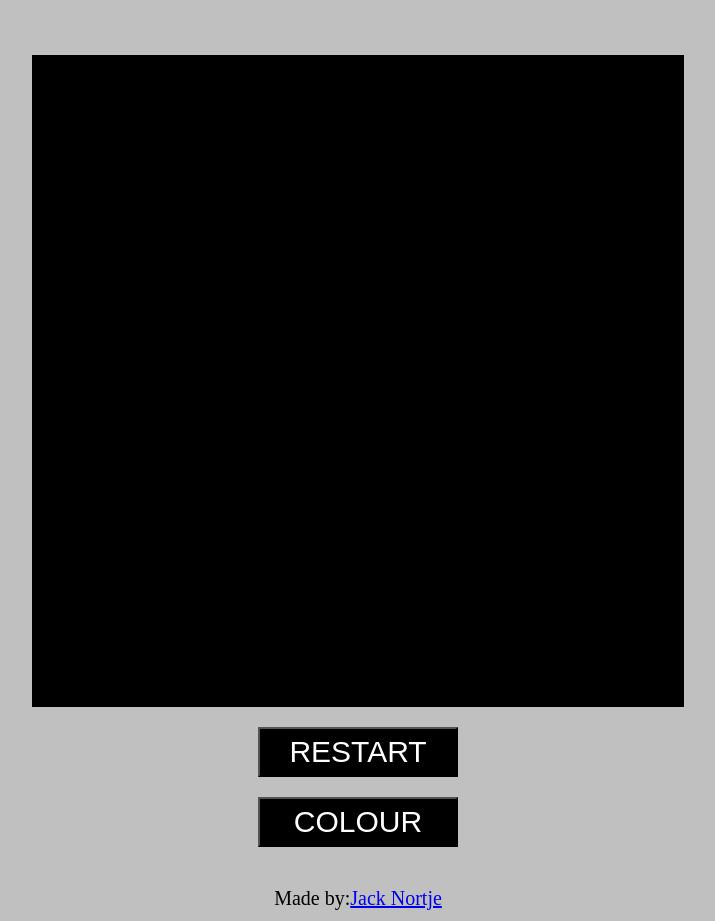
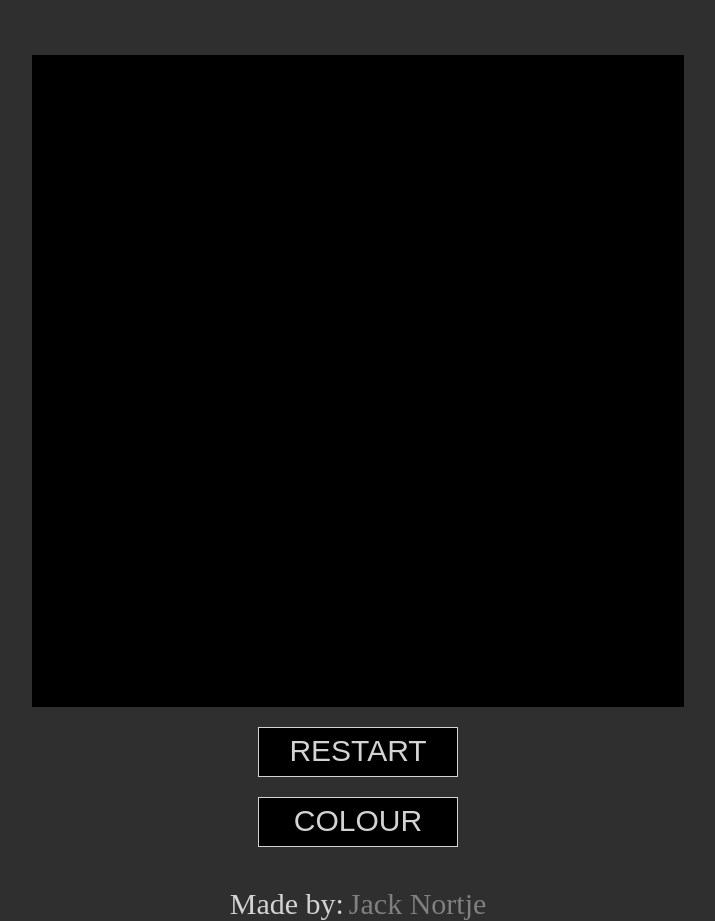
Before and after one commit to JackNortje/block-game, a plain HTML site: page index.html in a window 1280 px wide. Shown: the part 113-1034 px from the top of the page, without its empty margins (282-997 px from the left). Drawn offline with Linux system fonts and the light colour scheme.

Commit message:
End all be all

```diff
--- a/style.css
+++ b/style.css
@@ -1,7 +1,7 @@
 body {
     margin: 0;
     height: 100vh;
-    background-color: silver;
+    background-color: rgb(47, 47, 47);
 
 }
 h1 {
@@ -9,6 +9,7 @@ h1 {
     justify-content: center;
     font-size: 50px;
     margin-top: 40px;
+    color: lightgray;
 }
 #div-container {
     height: 650px;
@@ -17,7 +18,7 @@ h1 {
     grid-template-columns: repeat(16, auto);
     margin: auto;
     margin-top: 70px;
-    border: 5px solid black;
+    border: 5px solid lightgray;
 
 
 }
@@ -35,18 +36,28 @@ button {
     font-size: 30px;
     padding: 6px;
     background-color: black;
-    color: white;
+    color: lightgray;
+    border: 1px solid lightgray;
 
 }
 button:hover {
-    background-color: greenyellow;
+    background-color: lightgray;
     color: black;
     cursor: pointer;
+    transform: scale(1,1);
 }
+
 footer {
     display: flex;
     justify-content: center;
     margin-top: 40px;
     margin-bottom: 20px;
-    font-size: 20px;
+    font-size: 30px;
+    color: lightgray;
 }
+a {
+    text-decoration: none;
+    color: grey;
+    margin-left: 5px;
+    font-size: 30px;
+}
```
